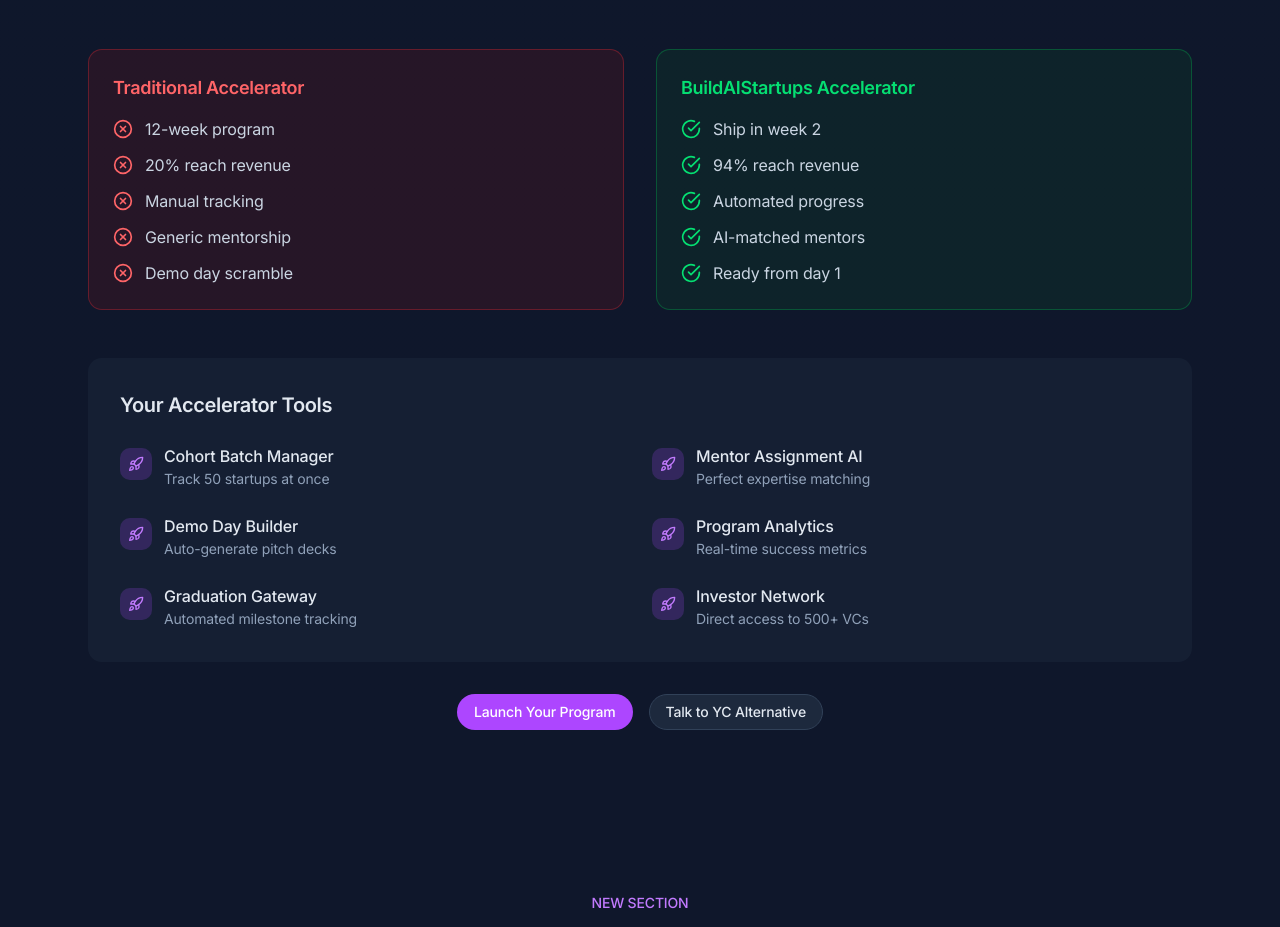
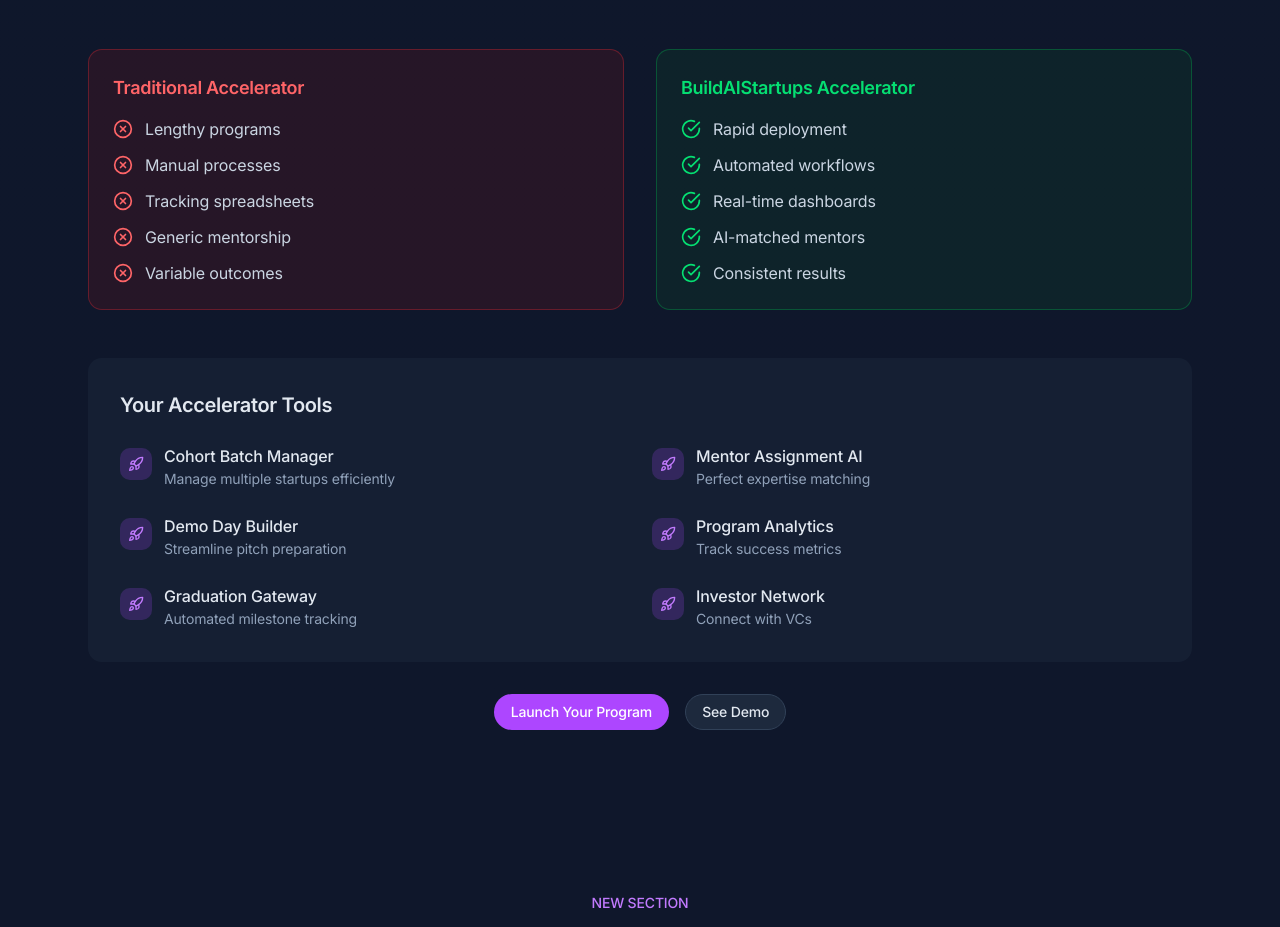
Before and after one commit to buildaistartups/buildaistartups.com, a Next.js app: page / in a window 1280 px wide. Shown: the part 4464-5391 px from the top of the page. Built offline with nearby package versions, Linux system fonts and the light colour scheme.

Commit message:
Update AcceleratorCommand.tsx

```diff
--- a/components/home/AcceleratorCommand.tsx
+++ b/components/home/AcceleratorCommand.tsx
@@ -1,6 +1,7 @@
 // components/home/AcceleratorCommand.tsx
 'use client'
 
+import React from 'react'
 import Link from 'next/link'
 import { CheckCircle, XCircle, Users, Rocket } from 'lucide-react'
 
@@ -11,28 +12,25 @@
 
       <div className="max-w-6xl mx-auto px-4 sm:px-6 relative">
         <div className="py-12 md:py-20">
-          {/* Section header */}
           <div className="text-center mb-12">
             <div className="inline-flex items-center gap-2 text-purple-400 mb-4">
-              <span className="text-sm font-medium">NEW SECTION</span>
+              <span className="text-sm font-medium">ACCELERATOR TOOLS</span>
             </div>
             <h2 className="text-3xl md:text-4xl font-bold bg-gradient-to-b from-slate-200 to-slate-500 bg-clip-text text-transparent mb-4">
               Run Programs That Ship Products, Not Just Pitch Decks
             </h2>
           </div>
 
-          {/* Comparison */}
           <div className="grid md:grid-cols-2 gap-8 mb-12">
-            {/* Traditional */}
             <div className="bg-red-900/20 rounded-xl border border-red-500/30 p-6">
               <h3 className="text-lg font-semibold text-red-400 mb-4">Traditional Accelerator</h3>
               <ul className="space-y-3">
                 {[
-                  '12-week program',
-                  '20% reach revenue',
-                  'Manual tracking',
+                  'Lengthy programs',
+                  'Manual processes',
+                  'Tracking spreadsheets',
                   'Generic mentorship',
-                  'Demo day scramble'
+                  'Variable outcomes'
                 ].map((item) => (
                   <li key={item} className="flex items-center gap-3">
                     <XCircle className="w-5 h-5 text-red-400 flex-shrink-0" />
@@ -42,16 +40,15 @@
               </ul>
             </div>
 
-            {/* BuildAIStartups */}
             <div className="bg-green-900/20 rounded-xl border border-green-500/30 p-6">
               <h3 className="text-lg font-semibold text-green-400 mb-4">BuildAIStartups Accelerator</h3>
               <ul className="space-y-3">
                 {[
-                  'Ship in week 2',
-                  '94% reach revenue',
-                  'Automated progress',
+                  'Rapid deployment',
+                  'Automated workflows',
+                  'Real-time dashboards',
                   'AI-matched mentors',
-                  'Ready from day 1'
+                  'Consistent results'
                 ].map((item) => (
                   <li key={item} className="flex items-center gap-3">
                     <CheckCircle className="w-5 h-5 text-green-400 flex-shrink-0" />
@@ -62,17 +59,16 @@
             </div>
           </div>
 
-          {/* Accelerator Tools */}
           <div className="bg-slate-800/50 rounded-xl p-8">
             <h3 className="text-xl font-semibold text-slate-200 mb-6">Your Accelerator Tools</h3>
             <div className="grid md:grid-cols-2 gap-6">
               {[
-                { title: 'Cohort Batch Manager', desc: 'Track 50 startups at once' },
+                { title: 'Cohort Batch Manager', desc: 'Manage multiple startups efficiently' },
                 { title: 'Mentor Assignment AI', desc: 'Perfect expertise matching' },
-                { title: 'Demo Day Builder', desc: 'Auto-generate pitch decks' },
-                { title: 'Program Analytics', desc: 'Real-time success metrics' },
+                { title: 'Demo Day Builder', desc: 'Streamline pitch preparation' },
+                { title: 'Program Analytics', desc: 'Track success metrics' },
                 { title: 'Graduation Gateway', desc: 'Automated milestone tracking' },
-                { title: 'Investor Network', desc: 'Direct access to 500+ VCs' }
+                { title: 'Investor Network', desc: 'Connect with VCs' }
               ].map((tool) => (
                 <div key={tool.title} className="flex items-start gap-3">
                   <div className="p-2 bg-purple-500/20 rounded-lg mt-1">
@@ -87,7 +83,6 @@
             </div>
           </div>
 
-          {/* CTAs */}
           <div className="flex gap-4 justify-center mt-8">
             <Link
               href="/accelerator"
@@ -96,10 +91,10 @@
               Launch Your Program
             </Link>
             <Link
-              href="/yc-alternative"
+              href="/demo"
               className="btn bg-slate-800 text-slate-200 border border-slate-700 hover:bg-slate-700"
             >
-              Talk to YC Alternative
+              See Demo
             </Link>
           </div>
         </div>
```
